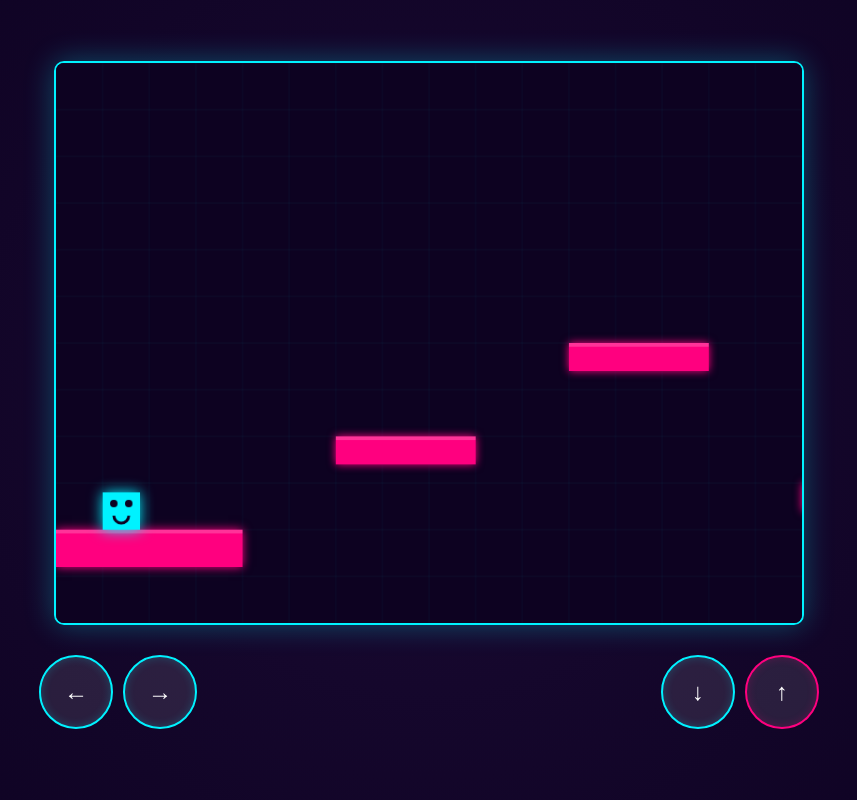
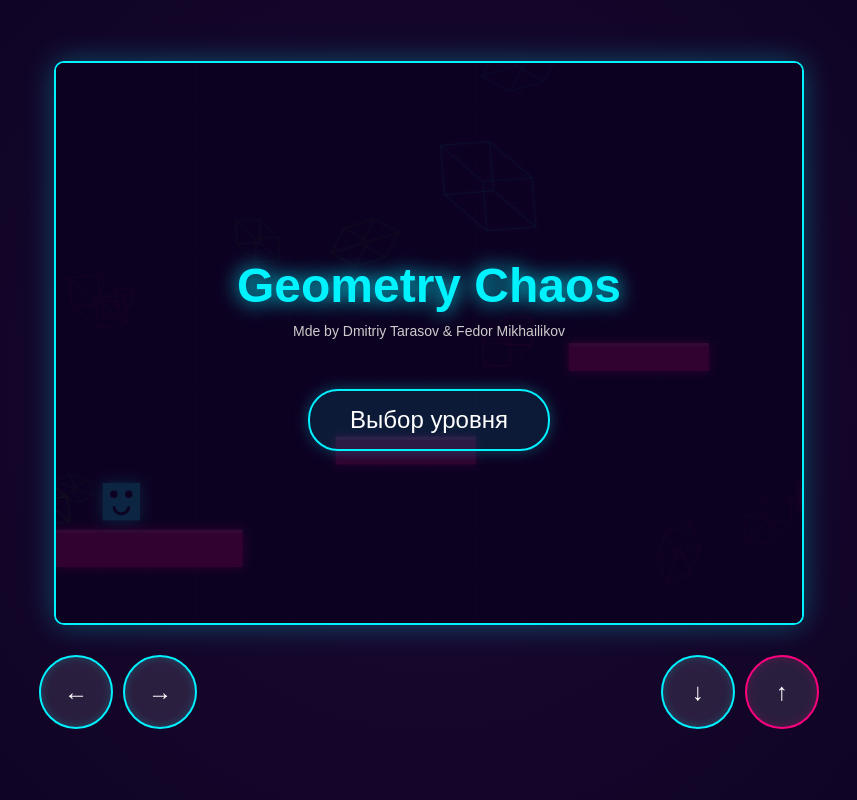
Before and after one commit to arkooovov-spec/Arkooovov2, a Flask app: page / in a window 1280 px wide. Shown: the whole page, without its empty margins (211-1068 px from the left). Run offline with Flask 3, Linux system fonts and the light colour scheme.

Commit message:
feat: add game menus, countdown, and 3D background
Added a main menu with credits, a level selection screen, and a "Continue" button on the win screen to navigate back. Introduced an animated 3-2-1 countdown before the level starts. Modified the font to 'ny sans'. Added parallax 3D wireframe background cubes as a decorative element to the canvas. Introduced state management to the game loop to handle UI transitions and pause logic during menus.

Co-authored-by: i4egod <10879660+i4egod@users.noreply.github.com>

```diff
--- a/static/game.js
+++ b/static/game.js
@@ -116,6 +116,78 @@ const player = new Player(50, 450);
 let cameraX = 0;
 let messageTimer = 0;
 
+// Game State Management
+const STATE_MAIN_MENU = 'MAIN_MENU';
+const STATE_LEVEL_SELECT = 'LEVEL_SELECT';
+const STATE_COUNTDOWN = 'COUNTDOWN';
+const STATE_PLAYING = 'PLAYING';
+const STATE_FINISHED = 'FINISHED';
+
+let gameState = STATE_MAIN_MENU;
+let countdownValue = 3;
+let countdownTimer = 0;
+
+// UI Elements
+const uiMainMenu = document.getElementById('main-menu');
+const uiLevelMenu = document.getElementById('level-menu');
+const uiCountdown = document.getElementById('countdown-overlay');
+const uiCountdownText = document.getElementById('countdown-text');
+const uiWinOverlay = document.getElementById('win-overlay');
+
+const btnLevels = document.getElementById('btn-levels');
+const btnLvl1 = document.getElementById('btn-lvl-1');
+const btnContinue = document.getElementById('btn-continue');
+
+// UI Event Listeners
+if (btnLevels) {
+    btnLevels.addEventListener('click', () => {
+        uiMainMenu.classList.add('hidden');
+        uiLevelMenu.classList.remove('hidden');
+        gameState = STATE_LEVEL_SELECT;
+    });
+}
+
+if (btnLvl1) {
+    btnLvl1.addEventListener('click', () => {
+        uiLevelMenu.classList.add('hidden');
+        startCountdown();
+    });
+}
+
+if (btnContinue) {
+    btnContinue.addEventListener('click', () => {
+        uiWinOverlay.classList.add('hidden');
+        uiLevelMenu.classList.remove('hidden');
+        gameState = STATE_LEVEL_SELECT;
+        player.respawn();
+        cameraX = 0;
+    });
+}
+
+function startCountdown() {
+    gameState = STATE_COUNTDOWN;
+    countdownValue = 3;
+    uiCountdown.classList.remove('hidden');
+    uiCountdownText.innerText = countdownValue;
+
+    // Player resets to beginning
+    player.respawn();
+    cameraX = 0;
+
+    let interval = setInterval(() => {
+        countdownValue--;
+        if (countdownValue > 0) {
+            uiCountdownText.innerText = countdownValue;
+        } else if (countdownValue === 0) {
+            uiCountdownText.innerText = "GO!";
+        } else {
+            clearInterval(interval);
+            uiCountdown.classList.add('hidden');
+            gameState = STATE_PLAYING;
+        }
+    }, 1000);
+}
+
 const platforms = [
     new Platform(0, 500, 200, 40),
     new Platform(300, 400, 150, 30),
@@ -129,6 +201,81 @@ const platforms = [
 ];
 
 const finish = new Finish(2500, 350);
+
+// 3D Background Decoration
+class BackgroundCube {
+    constructor(x, y, z, size, color) {
+        this.x = x;
+        this.y = y;
+        this.z = z; // z determines parallax speed and scale
+        this.size = size;
+        this.color = color;
+        this.rotation = Math.random() * Math.PI * 2;
+        this.rotSpeed = (Math.random() - 0.5) * 0.02;
+    }
+
+    draw(ctx, cameraX) {
+        this.rotation += this.rotSpeed;
+
+        // Parallax effect: objects further away (higher z) move less
+        const parallaxFactor = 1 / this.z;
+        const screenX = this.x - cameraX * parallaxFactor;
+        const screenY = this.y;
+
+        // Scale based on z depth
+        const scale = 1 / this.z;
+        const s = this.size * scale;
+
+        ctx.save();
+        ctx.translate(screenX, screenY);
+        ctx.rotate(this.rotation);
+
+        ctx.strokeStyle = this.color;
+        ctx.lineWidth = 1.5 * scale;
+        ctx.shadowBlur = 10 * scale;
+        ctx.shadowColor = this.color;
+
+        // Draw a simple 3D wireframe cube projection (isometric-like)
+        const offset = s * 0.4;
+
+        ctx.beginPath();
+        // Back face
+        ctx.rect(-s/2 + offset, -s/2 - offset, s, s);
+        // Front face
+        ctx.rect(-s/2 - offset, -s/2 + offset, s, s);
+        ctx.stroke();
+
+        // Connecting lines
+        ctx.beginPath();
+        ctx.moveTo(-s/2 + offset, -s/2 - offset);
+        ctx.lineTo(-s/2 - offset, -s/2 + offset);
+
+        ctx.moveTo(s/2 + offset, -s/2 - offset);
+        ctx.lineTo(s/2 - offset, -s/2 + offset);
+
+        ctx.moveTo(s/2 + offset, s/2 - offset);
+        ctx.lineTo(s/2 - offset, s/2 + offset);
+
+        ctx.moveTo(-s/2 + offset, s/2 - offset);
+        ctx.lineTo(-s/2 - offset, s/2 + offset);
+        ctx.stroke();
+
+        ctx.restore();
+    }
+}
+
+const bgCubes = [];
+const colors = ['rgba(0, 242, 255, 0.4)', 'rgba(255, 0, 127, 0.4)', 'rgba(57, 255, 20, 0.4)'];
+for (let i = 0; i < 40; i++) {
+    // Spread cubes far across the level and at different depths
+    const x = Math.random() * 3000 - 500;
+    const y = Math.random() * 600;
+    const z = Math.random() * 2 + 1.5; // z from 1.5 to 3.5
+    const size = Math.random() * 60 + 40;
+    const color = colors[Math.floor(Math.random() * colors.length)];
+    bgCubes.push(new BackgroundCube(x, y, z, size, color));
+}
+
 
 const keys = {};
 
@@ -163,6 +310,8 @@ setupMobileBtn('btn-up', 'ArrowUp');
 setupMobileBtn('btn-down', 'ArrowDown');
 
 function update() {
+    if (gameState !== STATE_PLAYING) return; // Freeze logic when not playing
+
     player.velX = 0;
     if (keys['ArrowLeft']) player.velX = -6;
     if (keys['ArrowRight']) player.velX = 6;
@@ -209,11 +358,9 @@ function update() {
         player.y < finish.y + finish.height &&
         player.y + player.height > finish.y) {
 
-        messageTimer = 120; // Показать сообщение на 2 секунды (60 fps)
-        player.respawn();
+        gameState = STATE_FINISHED;
+        uiWinOverlay.classList.remove('hidden');
     }
-
-    if (messageTimer > 0) messageTimer--;
 
     // Обновление камеры
     let targetCameraX = player.x - SCREEN_WIDTH / 2 + player.width / 2;
@@ -240,6 +387,11 @@ function drawBackground() {
         ctx.lineTo(SCREEN_WIDTH, i);
         ctx.stroke();
     }
+
+    // Рисуем 3D кубы на фоне
+    for (const cube of bgCubes) {
+        cube.draw(ctx, cameraX);
+    }
 }
 
 function draw() {
@@ -255,18 +407,7 @@ function draw() {
     finish.draw(ctx, cameraX);
     player.draw(ctx, cameraX);
 
-    if (messageTimer > 0) {
-        ctx.fillStyle = 'rgba(0, 0, 0, 0.5)';
-        ctx.fillRect(0, 0, SCREEN_WIDTH, SCREEN_HEIGHT);
-
-        ctx.fillStyle = '#39ff14';
-        ctx.font = 'bold 48px Arial';
-        ctx.textAlign = 'center';
-        ctx.shadowBlur = 20;
-        ctx.shadowColor = '#39ff14';
-        ctx.fillText('Поздравляем!', SCREEN_WIDTH / 2, SCREEN_HEIGHT / 2);
-        ctx.shadowBlur = 0;
-    }
+    // We removed the canvas-based win screen since we now use HTML uiWinOverlay
 }
 
 function gameLoop() {
--- a/templates/index.html
+++ b/templates/index.html
@@ -21,7 +21,7 @@
             min-height: 100vh;
             background: radial-gradient(circle, #1a0a33, #0d0221);
             overflow: hidden;
-            font-family: 'Arial', sans-serif;
+            font-family: 'ny sans', 'Arial', sans-serif;
             touch-action: none;
         }
         #game-container {
@@ -29,6 +29,77 @@
             box-shadow: 0 0 30px rgba(0, 242, 255, 0.3);
             border: 2px solid var(--neon-blue);
             border-radius: 10px;
+            overflow: hidden;
+        }
+        .overlay {
+            position: absolute;
+            top: 0;
+            left: 0;
+            width: 100%;
+            height: 100%;
+            background: rgba(13, 2, 33, 0.85);
+            display: flex;
+            flex-direction: column;
+            justify-content: center;
+            align-items: center;
+            color: white;
+            z-index: 10;
+        }
+        .hidden {
+            display: none !important;
+        }
+        h1 {
+            font-size: 48px;
+            color: var(--neon-blue);
+            text-shadow: 0 0 20px var(--neon-blue);
+            margin-bottom: 10px;
+            text-align: center;
+        }
+        .credits {
+            font-size: 14px;
+            color: #ccc;
+            margin-bottom: 40px;
+            text-align: center;
+        }
+        .menu-btn {
+            background: rgba(0, 242, 255, 0.1);
+            border: 2px solid var(--neon-blue);
+            color: white;
+            font-family: 'ny sans', 'Arial', sans-serif;
+            font-size: 24px;
+            padding: 15px 40px;
+            border-radius: 30px;
+            cursor: pointer;
+            box-shadow: 0 0 15px rgba(0, 242, 255, 0.3);
+            transition: all 0.2s;
+            margin: 10px;
+        }
+        .menu-btn:hover {
+            background: rgba(0, 242, 255, 0.3);
+            transform: scale(1.05);
+        }
+        .menu-btn:active {
+            transform: scale(0.95);
+        }
+        .level-btn {
+            background: rgba(57, 255, 20, 0.1);
+            border: 2px solid var(--neon-green);
+            box-shadow: 0 0 15px rgba(57, 255, 20, 0.3);
+        }
+        .level-btn:hover {
+            background: rgba(57, 255, 20, 0.3);
+        }
+        #countdown-text {
+            font-size: 120px;
+            color: var(--neon-pink);
+            text-shadow: 0 0 40px var(--neon-pink);
+            font-weight: bold;
+            animation: pulse 1s infinite;
+        }
+        @keyframes pulse {
+            0% { transform: scale(1); opacity: 1; }
+            50% { transform: scale(1.5); opacity: 0.5; }
+            100% { transform: scale(2); opacity: 0; }
         }
         canvas {
             display: block;
@@ -88,6 +159,26 @@
 <body>
     <div id="game-container">
         <canvas id="gameCanvas" width="800" height="600"></canvas>
+
+        <div id="main-menu" class="overlay">
+            <h1>Geometry Chaos</h1>
+            <div class="credits">Mde by Dmitriy Tarasov & Fedor Mikhailikov</div>
+            <button class="menu-btn" id="btn-levels">Выбор уровня</button>
+        </div>
+
+        <div id="level-menu" class="overlay hidden">
+            <h1>Уровни</h1>
+            <button class="menu-btn level-btn" id="btn-lvl-1">Текущий уровень</button>
+        </div>
+
+        <div id="countdown-overlay" class="overlay hidden" style="background: rgba(13, 2, 33, 0.5);">
+            <div id="countdown-text">3</div>
+        </div>
+
+        <div id="win-overlay" class="overlay hidden">
+            <h1 style="color: var(--neon-green); text-shadow: 0 0 20px var(--neon-green);">Поздравляем!</h1>
+            <button class="menu-btn" id="btn-continue">Продолжить</button>
+        </div>
     </div>
 
     <div id="controls">
```
